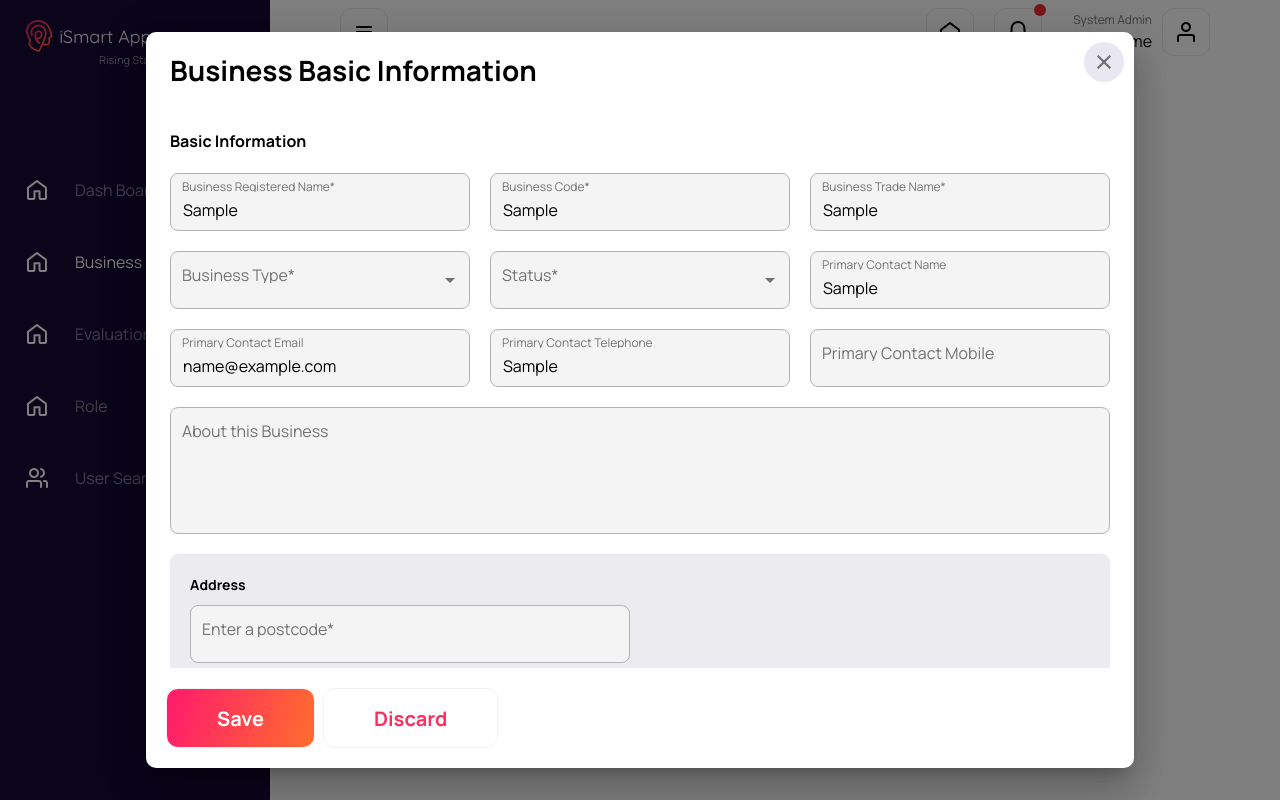
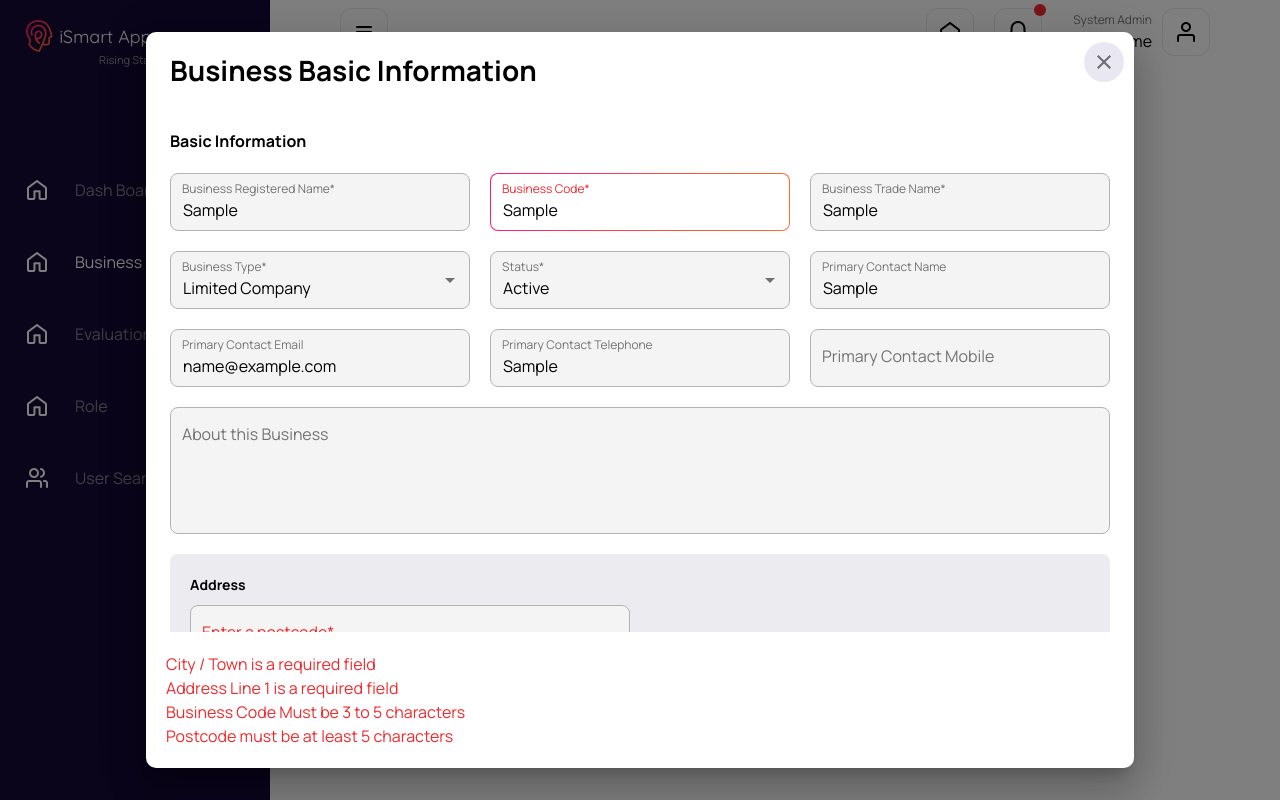
Before and after one commit to vigneshm-quikieapps/system-admin-panel, a React (Create React App) app: page /business/add in a window 1280 px wide. Both pictures are taken after typing "Sample", "Sample", "Sample", "Sample", "name@example.com", "Sample" into the empty fields and a click on the button "Save". Built offline with nearby package versions, Linux system fonts and the light colour scheme.

Commit message:
integrate with postcoder.com api, extract address component, initial form integration with react-hook-form and yup

```diff
--- a/package.json
+++ b/package.json
@@ -6,6 +6,7 @@
     "@emotion/react": "^11.6.0",
     "@emotion/styled": "^11.6.0",
     "@fontsource/roboto": "^4.5.1",
+    "@hookform/resolvers": "^2.8.3",
     "@mui/icons-material": "^5.2.0",
     "@mui/lab": "^5.0.0-alpha.56",
     "@mui/material": "^5.2.0",
--- a/src/pages/business/add-edit.jsx
+++ b/src/pages/business/add-edit.jsx
@@ -1,5 +1,8 @@
 import { cloneElement, useState } from "react";
-import { useNavigate } from "react-router-dom";
+import { useNavigate, useParams } from "react-router-dom";
+import * as Yup from "yup";
+import { useForm } from "react-hook-form";
+import { yupResolver } from "@hookform/resolvers/yup";
 import { styled } from "@mui/material/styles";
 import {
   Box,
@@ -14,10 +17,13 @@ import {
 } from "@mui/material";
 import { Close as CloseIcon } from "@mui/icons-material";
 
+import { useMuiRegister } from "../../hooks";
 import { TextField, GradientButton, Grid } from "../../components";
+import Address from "./components/address";
 
 const FormModal = styled(Dialog)(({ theme }) => ({
   "& .MuiPaper-root": { borderRadius: theme.shape.borderRadiuses.ternary },
+  "& label": { lineHeight: "initial !important" },
 }));
 
 function ElevationScroll(props) {
@@ -33,14 +39,45 @@ function ElevationScroll(props) {
   });
 }
 
-const Page = () => {
+const validationSchema = Yup.object()
+  .shape({
+    name: Yup.string().min(3).label("Business Name"),
+    code: Yup.string()
+      .min(3, "Business Code Must be 3 to 5 characters")
+      .max(5, "Business Code Must be 3 to 5 characters"),
+    tradename: Yup.string().min(3).label("Trade Name"),
+    type: Yup.string().required().label("Business Type"),
+    status: Yup.string().required().label("Status"),
+    postcode: Yup.string().min(5).label("Postcode"),
+    line1: Yup.string().required().label("Address Line 1"),
+    city: Yup.string().required().label("City / Town"),
+    country: Yup.string().required().label("Country"),
+  })
+  .required();
+
+const AddBusinessPage = () => {
   const navigate = useNavigate();
+  const { id } = useParams;
   const [contentRef, setContentRef] = useState();
 
+  const {
+    register,
+    handleSubmit,
+    setValue,
+    formState: { errors, isValid },
+  } = useForm({
+    resolver: yupResolver(validationSchema),
+    reValidateMode: "onChange",
+  });
+
+  const muiRegister = useMuiRegister(register);
+
+  const onSubmit = (data) => {
+    console.log(data);
+  };
+
   const handleClose = () => navigate("/business");
-  const handleSave = () => {};
   const handleDiscard = () => {};
-
   return (
     <FormModal open={true} maxWidth="xl">
       <ElevationScroll targetRef={contentRef}>
@@ -83,17 +120,46 @@ const Page = () => {
             },
           }}
         >
-          <TextField variant="filled" label="Business Registered Name*" />
-          <TextField variant="filled" label="Business Code*" />
-          <TextField variant="filled" label="Business Trade Name*" />
-          <TextField variant="filled" label="Business Type*" select>
+          <TextField
+            {...muiRegister("name")}
+            error={!!errors?.name?.message}
+            variant="filled"
+            label="Business Registered Name*"
+          />
+          <TextField
+            {...muiRegister("code")}
+            error={!!errors?.code?.message}
+            variant="filled"
+            label="Business Code*"
+          />
+          <TextField
+            {...muiRegister("tradename")}
+            error={!!errors?.tradename?.message}
+            variant="filled"
+            label="Business Trade Name*"
+          />
+          <TextField
+            {...muiRegister("type")}
+            error={!!errors?.type?.message}
+            variant="filled"
+            label="Business Type*"
+            defaultValue="LIMITED_COMPANY"
+            select
+          >
             <MenuItem value="LIMITED_COMPANY">Limited Company</MenuItem>
             <MenuItem value="LIMITED_LIABILITY_PARTNERSHIP">
               Limited Liability Partnership
             </MenuItem>
             <MenuItem value="SOLE_TRADER">Sole Trader</MenuItem>
           </TextField>
-          <TextField variant="filled" label="Status*" select>
+          <TextField
+            {...muiRegister("status")}
+            error={!!errors?.status?.message}
+            variant="filled"
+            label="Status*"
+            select
+            defaultValue="ACTIVE"
+          >
             <MenuItem value="ACTIVE">Active</MenuItem>
             <MenuItem value="INACTIVE">Inactive</MenuItem>
           </TextField>
@@ -115,58 +181,36 @@ const Page = () => {
               "& .MuiFilledInput-root": { height: "initial !important" },
             }}
           />
-          <Grid
-            columnCount={2}
-            sx={{
-              bgcolor: "#ECEBF0",
-              p: 2,
-              borderRadius: 2,
-              gridColumnEnd: "span 3",
-            }}
-          >
-            <Typography
-              component="h3"
-              sx={{
-                fontWeight: "bold",
-                fontSize: "14px",
-                gridColumnEnd: "span 2",
-              }}
-            >
-              Address
-            </Typography>
-            <Box
-              sx={{
-                display: "flex",
-                alignItems: "center",
-                justifyContent: "center",
-                gridRow: "2 / span 7",
-                gridColumnStart: "2",
-              }}
-            >
-              <GradientButton>Enter Address Manually</GradientButton>
-            </Box>
-            <TextField variant="filled" label="Enter a postcode*" />
-            <TextField variant="filled" label="Start typing an address" />
-            <TextField variant="filled" label="Address Line 1*" />
-            <TextField variant="filled" label="Address Line 2" />
-            <TextField variant="filled" label="City / Town*" />
-            <TextField variant="filled" label="Country*" select>
-              <MenuItem value="UK">United Kingdom</MenuItem>
-            </TextField>
-            <TextField variant="filled" label="Geo Location*" />
-          </Grid>
+          <Address register={muiRegister} errors={errors} setValue={setValue} />
         </Grid>
+        <Box sx={{ display: "flex", gap: 2, py: 2 }}>
+          <GradientButton onClick={handleSubmit(onSubmit)} size="large">
+            Save
+          </GradientButton>
+          <GradientButton onClick={handleDiscard} size="large" invert>
+            Discard
+          </GradientButton>
+        </Box>
       </DialogContent>
-      <DialogActions sx={{ justifyContent: "flex-start", p: 2 }}>
-        <GradientButton onClick={handleSave} size="large">
-          Save
-        </GradientButton>
-        <GradientButton onClick={handleDiscard} size="large" invert>
-          Discard
-        </GradientButton>
-      </DialogActions>
+      {!isValid && (
+        <DialogActions
+          sx={{ flexDirection: "column", alignItems: "flex-start", p: 2 }}
+        >
+          {Object.values(errors)
+            .reverse()
+            .map(({ message }, index) => (
+              <Typography
+                key={index}
+                sx={{ color: "error.main", ml: "0 !important" }}
+                component="span"
+              >
+                {message}
+              </Typography>
+            ))}
+        </DialogActions>
+      )}
     </FormModal>
   );
 };
 
-export default Page;
+export default AddBusinessPage;
--- /dev/null
+++ b/src/pages/business/components/address.jsx
@@ -0,0 +1,145 @@
+import { useState, useRef, useMemo, useEffect } from "react";
+import axios from "axios";
+import { Box, Typography, MenuItem, Autocomplete } from "@mui/material";
+
+import { Grid, TextField, GradientButton } from "../../../components";
+
+const Address = ({ register, errors, setValue }) => {
+  const [postcode, setPostcode] = useState("");
+  const [addresses, setAddresses] = useState([]);
+  const [address, setAddress] = useState(null);
+  const previousPostcode = useRef("");
+
+  const postcodeChangeHandler = (e) => setPostcode(e.target.value);
+
+  const addressChangeHandler = (e, newValue) => setAddress(newValue);
+
+  const addressFocusHandler = async () => {
+    console.log("[address focus handler] 1");
+    if (previousPostcode.current === postcode || !postcode) return;
+    console.log("[address focus handler] 2");
+    try {
+      const response = await axios.get(
+        `https://ws.postcoder.com/pcw/${process.env.REACT_APP_POSTCODER_API_KEY}/address/uk/${postcode}?format=json&lines=2&addtags=latitude,longitude,country`,
+      );
+      const addressList = response.data;
+      setAddresses(addressList);
+      previousPostcode.current = postcode;
+    } catch (e) {
+      console.log(e);
+    }
+  };
+
+  const addressOptions = useMemo(() => {
+    return addresses.map(({ summaryline }) => summaryline);
+  }, [addresses]);
+
+  const currentAddress = useMemo(
+    () => addresses.find(({ summaryline }) => summaryline === address),
+    [addresses, address],
+  );
+
+  useEffect(() => {
+    if (!currentAddress) return;
+    // postcode,
+    // line1,
+    // city,
+    // country
+    setValue("postcode", currentAddress?.postcode || "");
+    setValue("city", currentAddress?.posttown || "");
+    setValue("country", currentAddress?.country || "UK");
+    setValue("line1", currentAddress?.addressline1 || "");
+    setValue("line2", currentAddress?.addressline2 || "");
+    setValue(
+      "geo",
+      currentAddress?.latitude && currentAddress?.longitude
+        ? `${currentAddress?.latitude}, ${currentAddress?.longitude}`
+        : "",
+    );
+  }, [setValue, currentAddress]);
+  console.log(currentAddress);
+
+  return (
+    <Grid
+      columnCount={2}
+      sx={{
+        bgcolor: "#ECEBF0",
+        p: 2,
+        borderRadius: 2,
+        gridColumnEnd: "span 3",
+      }}
+    >
+      <Typography
+        component="h3"
+        sx={{
+          fontWeight: "bold",
+          fontSize: "14px",
+          gridColumnEnd: "span 2",
+        }}
+      >
+        Address
+      </Typography>
+      <Box
+        sx={{
+          display: "flex",
+          alignItems: "center",
+          justifyContent: "center",
+          gridRow: "2 / span 7",
+          gridColumnStart: "2",
+        }}
+      >
+        <GradientButton>Enter Address Manually</GradientButton>
+      </Box>
+      <TextField
+        {...register("postcode", { onChange: postcodeChangeHandler })}
+        error={!!errors?.postcode?.message}
+        variant="filled"
+        label="Enter a postcode*"
+      />
+      <Autocomplete
+        disablePortal
+        options={addressOptions}
+        onFocus={addressFocusHandler}
+        value={address}
+        onChange={addressChangeHandler}
+        renderInput={(params) => (
+          <TextField
+            {...params}
+            variant="filled"
+            label="Start typing an address"
+          />
+        )}
+      />
+      <TextField
+        {...register("line1")}
+        error={!!errors?.line1?.message}
+        variant="filled"
+        label="Address Line 1*"
+      />
+      <TextField
+        {...register("line2")}
+        variant="filled"
+        label="Address Line 2"
+      />
+      <TextField
+        {...register("city")}
+        error={!!errors?.city?.message}
+        variant="filled"
+        label="City / Town*"
+      />
+      <TextField
+        {...register("country")}
+        error={!!errors?.country?.message}
+        variant="filled"
+        label="Country*"
+        select
+        defaultValue="UK"
+      >
+        <MenuItem value="UK">United Kingdom</MenuItem>
+      </TextField>
+      <TextField {...register("geo")} variant="filled" label="Geo Location" />
+    </Grid>
+  );
+};
+
+export default Address;
```
Also changed, not shown: 1 other file (tests, documents, lock files or other folders).
